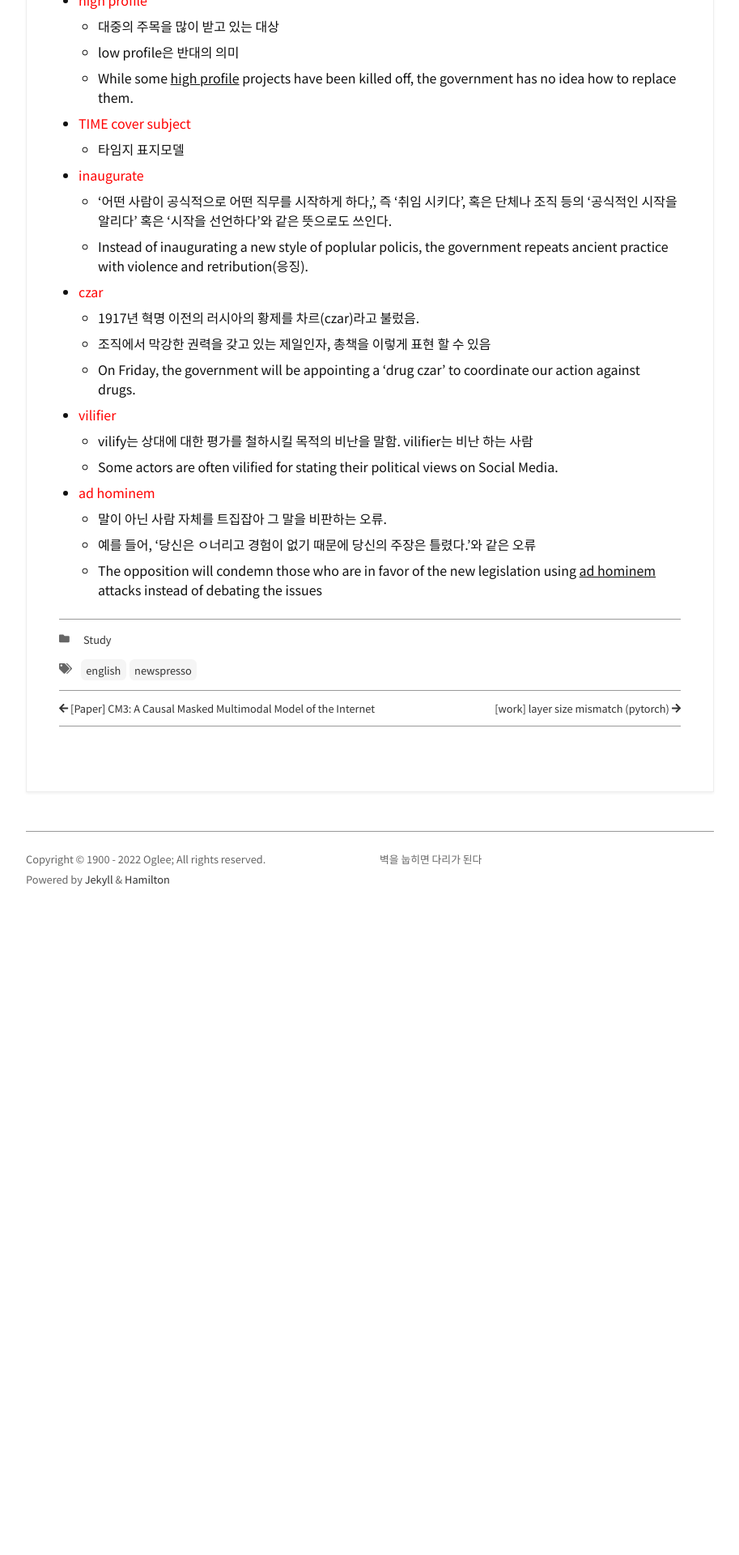
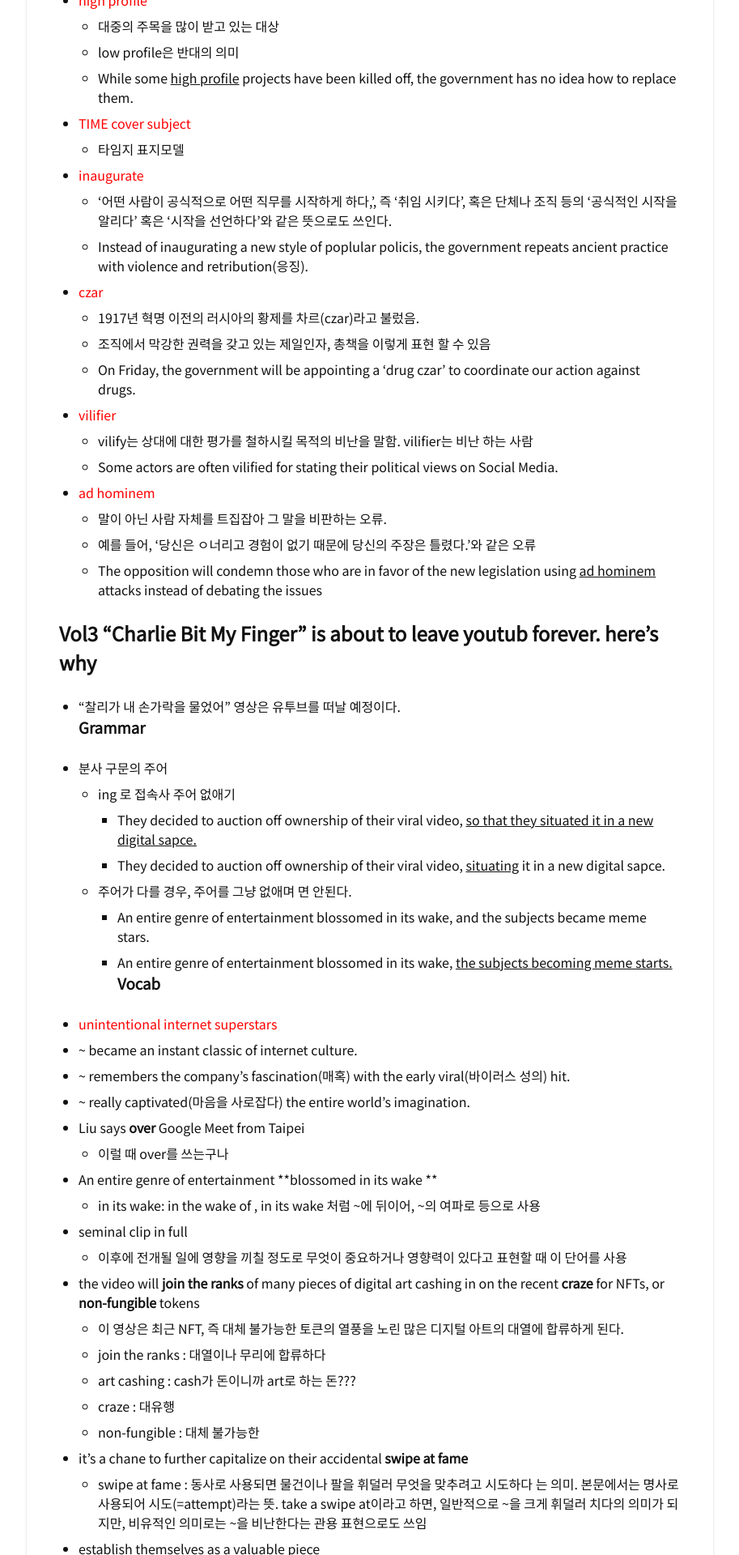
Before and after one commit to oglee815/oglee815_old.github.io, a Jekyll site: the page built from _posts/1900-01-01-study-newspresso.md, in a window 1280 px wide. Shown: the part 3080-5000 px from the top of the page at 81% size, without its empty margins (258-1171 px from the left). Built offline with Jekyll 4.4.1, drawn with Linux system fonts in a browser that asks for light colours; nearby versions of some CDN libraries; some web fonts are replaced; comment, search, counter and statistics services are not loaded.

Commit message:
Update 1900-01-01-study-newspresso.md

```diff
--- a/_posts/1900-01-01-study-newspresso.md
+++ b/_posts/1900-01-01-study-newspresso.md
@@ -115,3 +115,36 @@ Newspresso with TiME 모르는 단어 & 문장
   - 말이 아닌 사람 자체를 트집잡아 그 말을 비판하는 오류.
   - 예를 들어, '당신은 ㅇ너리고 경험이 없기 때문에 당신의 주장은 틀렸다.'와 같은 오류
   - The opposition will condemn those who are in favor of the new legislation using <u>ad hominem</u> attacks instead of debating the issues
+
+## Vol3 "Charlie Bit My Finger" is about to leave youtub forever. here's why
+- "찰리가 내 손가락을 물었어" 영상은 유투브를 떠날 예정이다.
+### Grammar
+- 분사 구문의 주어
+  - ing 로 접속사 주어 없애기
+    - They decided to auction off ownership of their viral video, <u>so that they situated it in a new digital sapce. </u>
+    - They decided to auction off ownership of their viral video, <u>situating</u> it in a new digital sapce.
+  - 주어가 다를 경우, 주어를 그냥 없애며 면 안된다.
+    - An entire genre of entertainment blossomed in its wake, and the subjects became meme stars.
+    - An entire genre of entertainment blossomed in its wake, <u>the subjects becoming meme starts.</u>
+### Vocab
+- <span style="color:red">unintentional internet superstars</span>
+- ~ became an instant classic of internet culture.
+- ~ remembers the company's fascination(매혹) with the early viral(바이러스 성의) hit.
+- ~ really captivated(마음을 사로잡다) the entire world's imagination.
+- Liu says **over** Google Meet from Taipei
+  - 이럴 때 over를 쓰는구나
+- An entire genre of entertainment **blossomed in its wake **
+  - in its wake:  in the wake of , in its wake 처럼 ~에 뒤이어, ~의 여파로 등으로 사용
+- seminal clip in full
+  - 이후에 전개될 일에 영향을 끼칠 정도로 무엇이 중요하거나 영향력이 있다고 표현할 때 이 단어를 사용
+- the video will **join the ranks** of many pieces of digital art cashing in on the recent **craze** for NFTs, or **non-fungible** tokens
+  - 이 영상은 최근 NFT, 즉 대체 불가능한 토큰의 열풍을 노린 많은 디지털 아트의 대열에 합류하게 된다.
+  - join the ranks : 대열이나 무리에 합류하다
+  - art cashing : cash가 돈이니까 art로 하는 돈???
+  - craze : 대유행
+  - non-fungible : 대체 불가능한
+- it's a chane to further capitalize on their accidental **swipe at fame**
+  - swipe at fame : 동사로 사용되면 물건이나 팔을 휘덜러 무엇을 맞추려고 시도하다 는 의미. 본문에서는 명사로 사용되어 시도(=attempt)라는 뜻. take a swipe at이라고 하면, 일반적으로 ~을 크게 휘덜러 치다의 의미가 되지만, 비유적인 의미로는 ~을 비난한다는 관용 표현으로도 쓰임
+- establish themselves as a valuable piece
+- secure extra funds to go towards educating ~
+-
```
